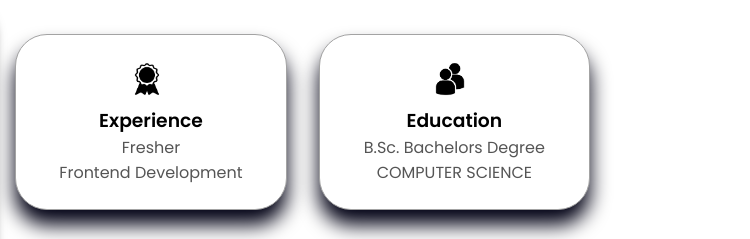
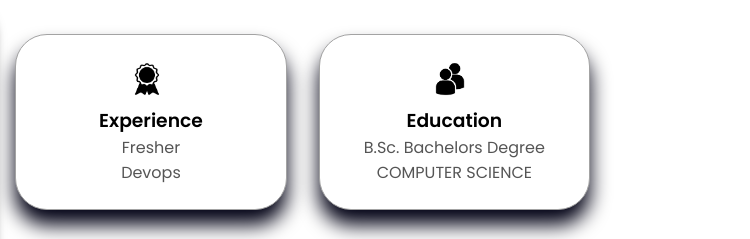
Before and after one commit to Rushikeshgithu/portfolio-, a plain HTML site: page portfolio/index.html in a window 1280 px wide. Shown: the part 1028-1267 px from the top of the page, 530-1280 px from the left. Drawn offline with Linux system fonts and the light colour scheme; a script that the page names is missing.

```diff
--- a/portfolio/index.html
+++ b/portfolio/index.html
@@ -78,7 +78,7 @@
           <div class="details-container">
             <img src="./assets/experience.png" alt="Experience icon" class="icon" />
             <h3>Experience</h3>
-            <p>Fresher <br />Frontend Development</p>
+            <p>Fresher <br />Devops</p>
           </div>
           <div class="details-container">
             <img src="./assets/education.png" alt="Education icon" class="icon" />
```
